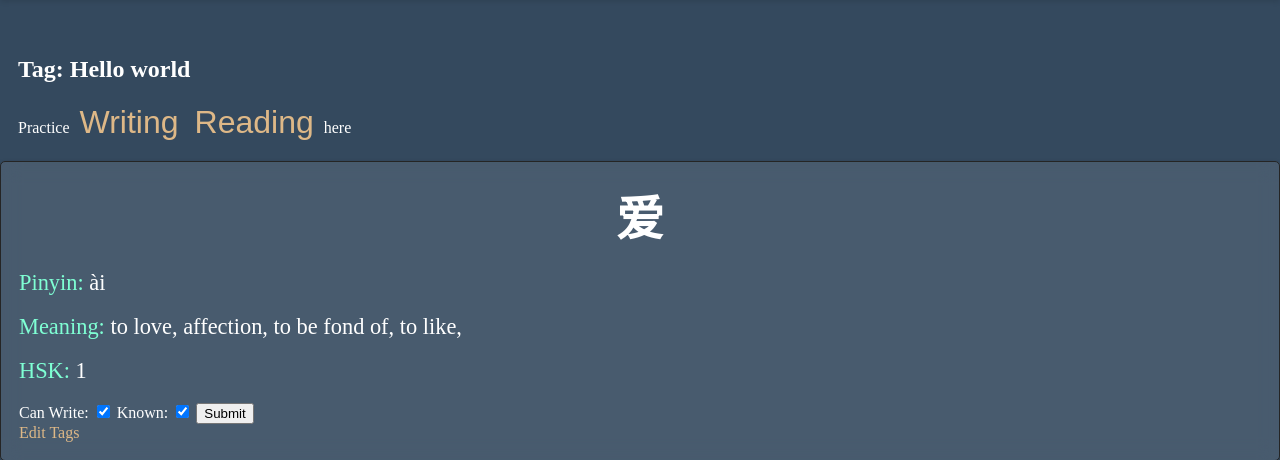
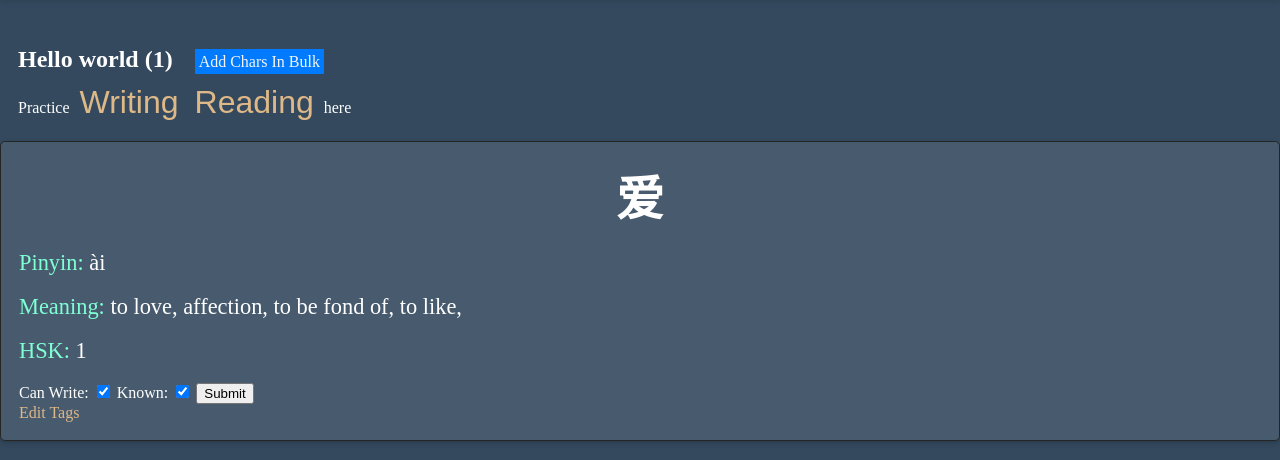
Before and after one commit to chandra-deb/XueHanzi, a Flask app: page /tags/1 in a window 1280 px wide. Shown: the part 60-520 px from the top of the page. Run offline with Flask 3, Linux system fonts and the light colour scheme; the visitor is signed in with stand-in values (Sample User, id 1); data comes from the database, SQL or seed files in the repository.

Commit message:
now user can add characters in a category in bulk

```diff
--- a/backend/flask_app.py
+++ b/backend/flask_app.py
@@ -638,6 +638,21 @@ def removeTag(char_id, tag_id):
     return redirect(url_for("search_for_tag", tag_id=tag_id))
 
 
+@app.route("/add_bulk_char_in_tag/<int:tag_id>", methods=["GET", "POST"])
+def add_bulk_char_in_tag(tag_id):
+    tag = db.session.query(Tag).get(tag_id)
+    if request.method == "POST":
+        characters = request.form["characters"].split()
+        for character in characters:
+            char = db.session.query(Character).filter_by(character=character).first()
+            if char:
+                if char not in tag.characters:
+                    tag.characters.append(char)
+        db.session.commit()
+        return redirect(url_for("tag_characters", tag_id=tag_id))
+    return render_template("add_bulk_chars_in_tag.html", tag=tag)
+
+
 if __name__ == "__main__":
     # initialize_database()
     app.run(debug=True)
--- a/backend/templates/tag_characters.html
+++ b/backend/templates/tag_characters.html
@@ -155,7 +155,15 @@
 
 
     <hr size="30" style="border: none;">
-    <h2 style="margin-left: 18px;">Tag: {{tag.name}}</h2>
+    <div style="margin: 10px 0;">
+
+        <h2 style="display: inline;margin-left: 18px;">{{tag.name}} ({{tag.character_count() }})</h2>
+        <a href="/add_bulk_char_in_tag/{{tag.id}}"
+            style="display: inline;margin-left: 18px;color:whitesmoke;background: #007BFF; padding: 4px;">Add
+            Chars
+            In Bulk
+        </a>
+    </div>
     <form id="wp-form" method="GET" action="/wpractice">
         <span style="margin-left: 18px;">Practice
             <input type="checkbox" name="tags" value="{{ tag.id }}" id="{{tag.id}}" checked hidden>
```
Also changed, not shown: backend/templates/add_bulk_chars_in_tag.html (added, +28 -0 lines).
